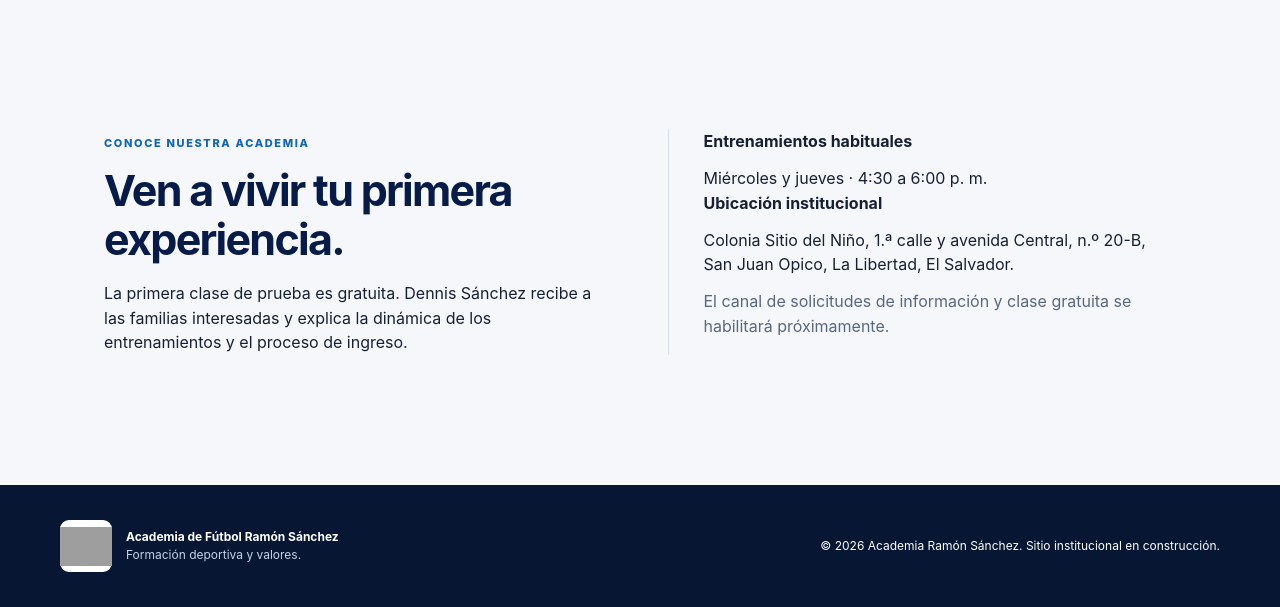
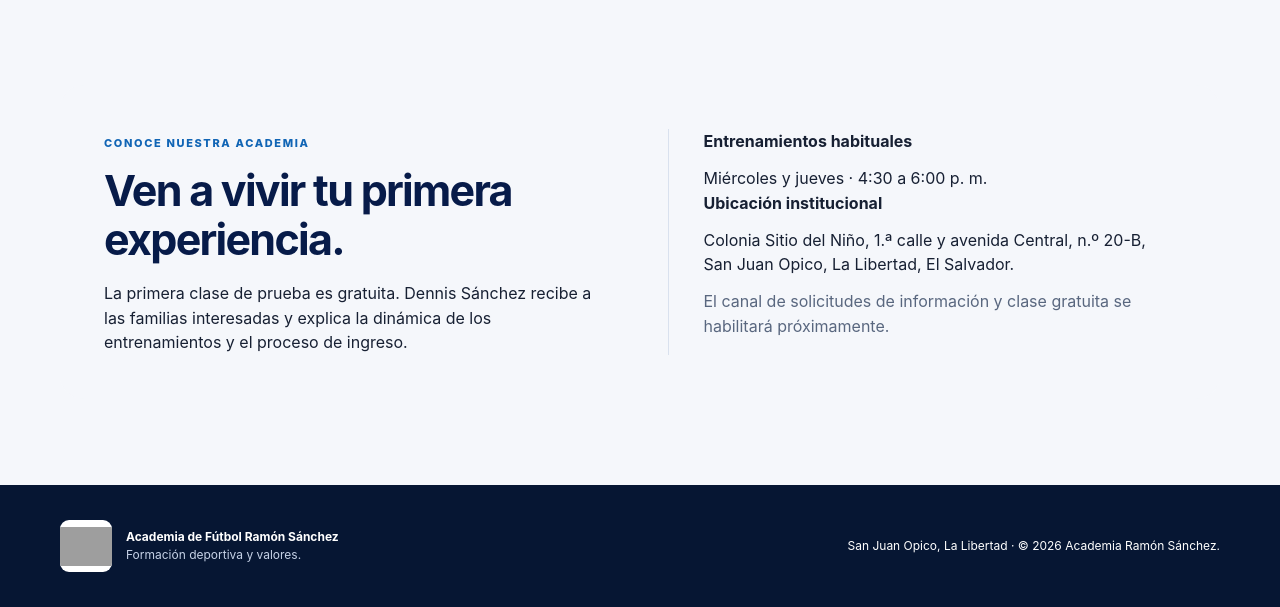
Before and after one commit to joseluisroot/academia-ramon-sanchez, a CodeIgniter 4 app: the page made by app/Views/public/home.php in a window 1280 px wide. Shown: the part 3107-3714 px from the top of the page. Run offline with PHP 8.4 and a stand-in for CodeIgniter, Linux system fonts and the light colour scheme; the template is opened without the code that fills it, so the values that code supplies are empty; some libraries are stand-ins or nearby versions; grey boxes are pictures that could not be loaded.

Commit message:
feat(web): alinear identidad, navegación y estilos con contenido oficial

```diff
--- a/app/Views/layouts/public.php
+++ b/app/Views/layouts/public.php
@@ -3,7 +3,7 @@
 <head>
     <meta charset="utf-8">
     <meta name="viewport" content="width=device-width, initial-scale=1">
-    <meta name="description" content="Academia de Fútbol Ramón Sánchez: formación deportiva, disciplina y valores.">
+    <meta name="description" content="Academia Integral de Fútbol Profesor Ramón Sánchez, en Sitio del Niño, San Juan Opico. Formación integral de niños y jóvenes mediante el fútbol, los valores y el juego limpio.">
     <meta name="theme-color" content="#071B49">
     <link rel="icon" type="image/svg+xml" href="<?= esc(base_url('assets/img/brand/escudo-oficial.svg'), 'attr') ?>">
     <title><?= esc($title ?? 'Academia Ramón Sánchez') ?></title>
@@ -19,6 +19,7 @@
         </a>
         <nav class="main-nav" aria-label="Navegación principal">
             <a href="#academia">La academia</a>
+            <a href="#mision-vision">Misión y visión</a>
             <a href="#categorias">Categorías</a>
             <a href="#beneficios">Formación</a>
             <a class="nav-login" href="<?= esc(site_url('login'), 'attr') ?>">Ingresar</a>
@@ -32,7 +33,7 @@
 <footer class="site-footer">
     <div class="container footer-content">
         <div class="footer-brand"><img class="footer-logo" src="<?= esc(base_url('assets/img/brand/escudo-oficial.svg'), 'attr') ?>" alt="Escudo oficial" width="52" height="52"><p><strong>Academia de Fútbol Ramón Sánchez</strong><br><span>Formación deportiva y valores.</span></p></div>
-        <p>© <?= date('Y') ?> Academia Ramón Sánchez. Sitio institucional en construcción.</p>
+        <p>San Juan Opico, La Libertad · © <?= date('Y') ?> Academia Ramón Sánchez.</p>
     </div>
 </footer>
 </body>
```
